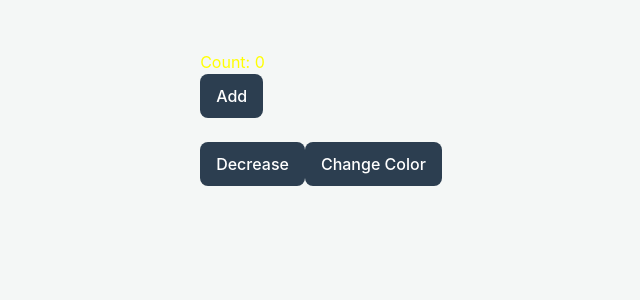
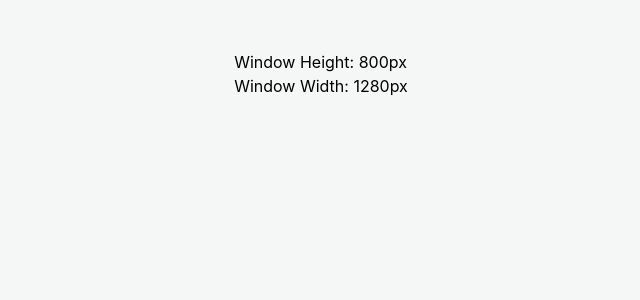
Before and after one commit to yuvrajsinghsoni06-dotcom/repo-practice-, a React (Vite) app in the folder website/my-react-app/: page / in a window 1280 px wide. Shown: the top 300 px of the page, without its empty margins (319-959 px from the left). Built offline with nearby package versions, Linux system fonts and the light colour scheme.

Commit message:
feat: refactor Hooks component to manage window dimensions and improve event listener handling

```diff
--- a/website/my-react-app/src/hooks.jsx
+++ b/website/my-react-app/src/hooks.jsx
@@ -1,36 +1,33 @@
-import React, { useState, useEffect } from 'react';
+import React, { useEffect, useState } from 'react';
 
 function Hooks() {
-  // 1. Corrected 'UseState' to lowercase 'useState'
-  const [count, setCount] = useState(0);
-  const [color , setColor] = useState("yellow");
+    const [width, setWidth] = useState(window.innerWidth);
+    const [height, setHeight] = useState(window.innerHeight); // Standardized to lowercase 'height'
 
-  // 2. This runs after every render
-  useEffect(() => {
-    document.title = `Count : ${count} ${color}`;
-  }, [count , color]);
+    useEffect(() => {
+        // 1. Define the handler inside or outside, but call it here
+        window.addEventListener("resize", handleResize);
+        console.log("Event Listener Added");
 
-  function addCount() {
-    setCount(c => c + 1);
-  }
+        // 2. Cleanup function: This is CRITICAL.
+        // It removes the old listener before the component unmounts or re-renders.
+        return () => {
+            window.removeEventListener("resize", handleResize);
+            console.log("Event Listener Removed");
+        };
+    }, []); // 3. Empty dependency array ensures this only runs ONCE on mount
 
-  function diffCount() {
-    setCount(c => c - 1);
-  }
+    function handleResize() {
+        setHeight(window.innerHeight);
+        setWidth(window.innerWidth);
+    }
 
-  function ChangeColor() {
-    setColor(c => c === "green" ? "red" : "green");
-  }
-
-  // 3. Ensure the return statement is inside the function body
-  return (
-    <div>
-      <p style={{color : color}}>Count: {count}</p>
-      <button onClick={addCount}>Add</button><br/><br/>
-      <button onClick={diffCount}>Decrease</button>
-      <button onClick={ChangeColor}>Change Color</button>
-    </div>
-  );
+    return (
+        <div>
+            <p>Window Height: {height}px</p>
+            <p>Window Width: {width}px</p>
+        </div>
+    );
 }
 
 export default Hooks;
```
